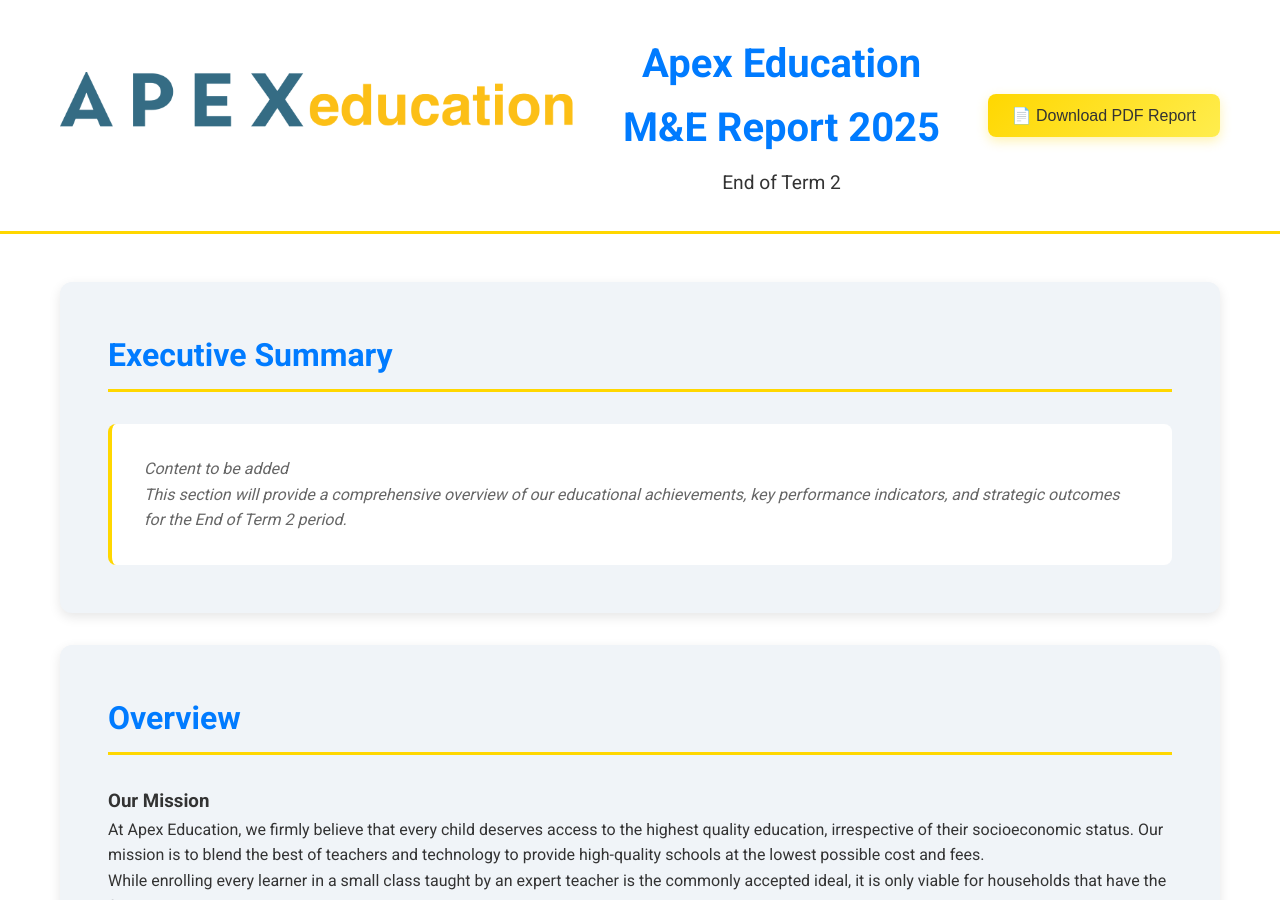
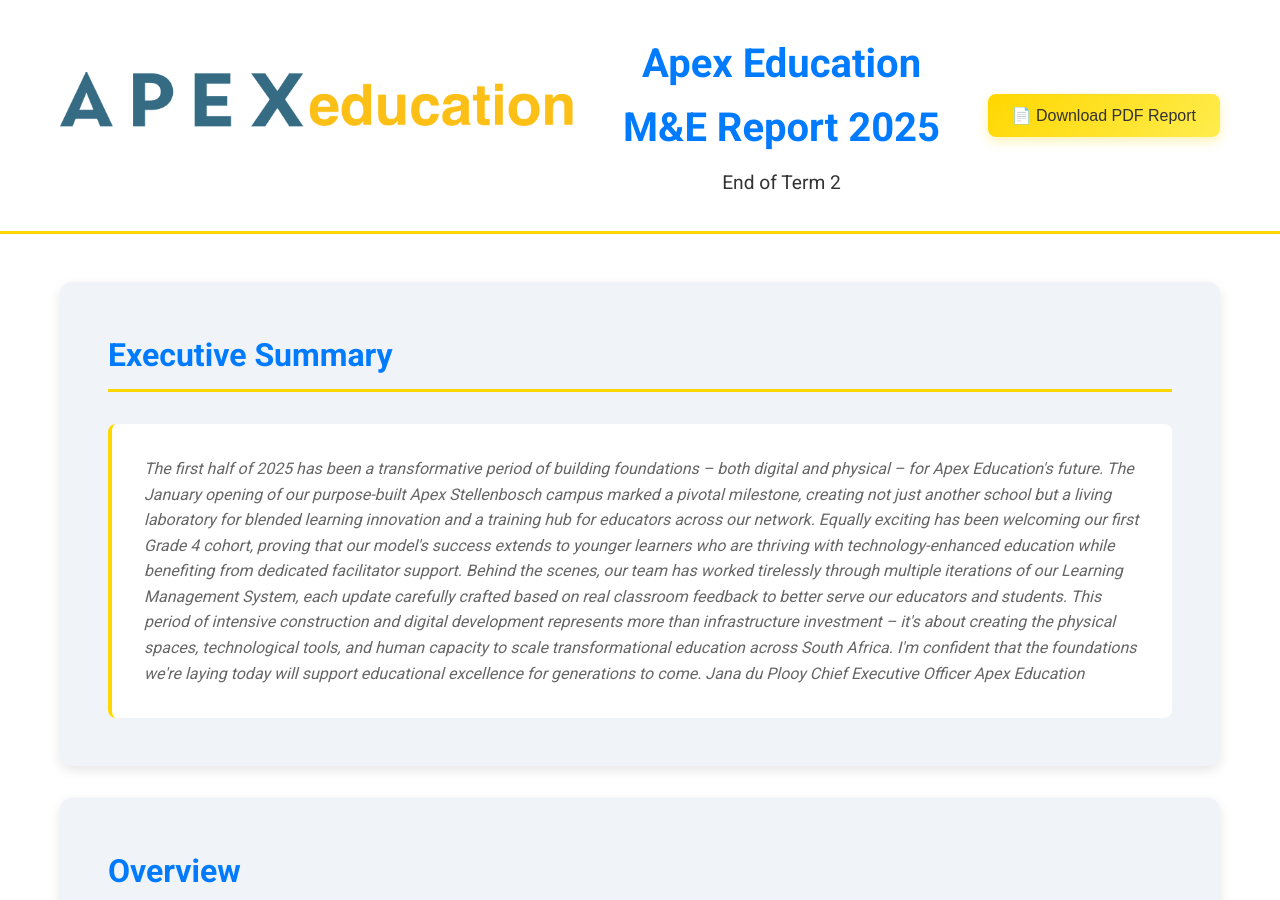
Before and after one commit to SEANCODING123/MandE-APEX-2025, a Jekyll site: the page built from index.md, in a window 1280 px wide and 900 px high. Built offline with Jekyll 4.4.1, drawn with Linux system fonts in a browser that asks for light colours.

Commit message:
Update index.md

```diff
--- a/index.md
+++ b/index.md
@@ -8,8 +8,12 @@
 <section id="executive-summary" class="content-section">
     <h2 class="section-title">Executive Summary</h2>
     <div class="content-placeholder">
-        <p><em>Content to be added</em></p>
-        <p>This section will provide a comprehensive overview of our educational achievements, key performance indicators, and strategic outcomes for the End of Term 2 period.</p>
+
+        <p>The first half of 2025 has been a transformative period of building foundations – both digital and physical – for Apex Education's future. The January opening of our purpose-built Apex Stellenbosch campus marked a pivotal milestone, creating not just another school but a living laboratory for blended learning innovation and a training hub for educators across our network. Equally exciting has been welcoming our first Grade 4 cohort, proving that our model's success extends to younger learners who are thriving with technology-enhanced education while benefiting from dedicated facilitator support. Behind the scenes, our team has worked tirelessly through multiple iterations of our Learning Management System, each update carefully crafted based on real classroom feedback to better serve our educators and students. This period of intensive construction and digital development represents more than infrastructure investment – it's about creating the physical spaces, technological tools, and human capacity to scale transformational education across South Africa. I'm confident that the foundations we're laying today will support educational excellence for generations to come.
+
+Jana du Plooy
+Chief Executive Officer
+Apex Education</p>
     </div>
 </section>
 
```
